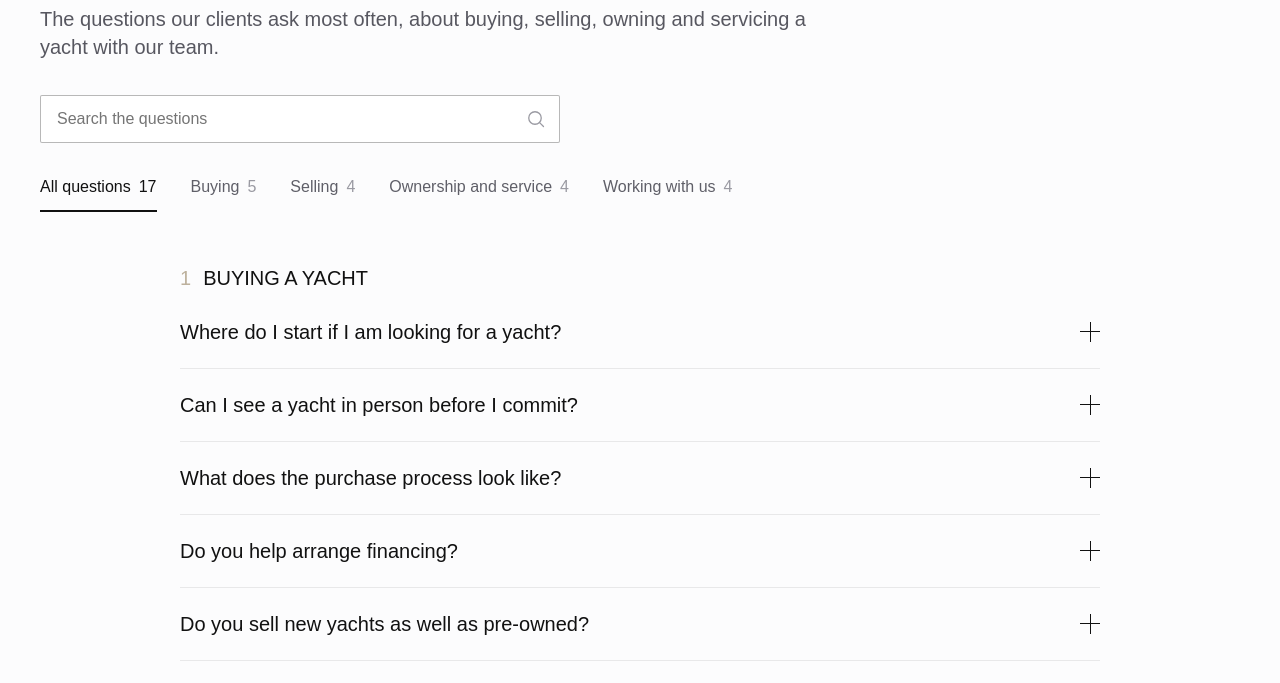
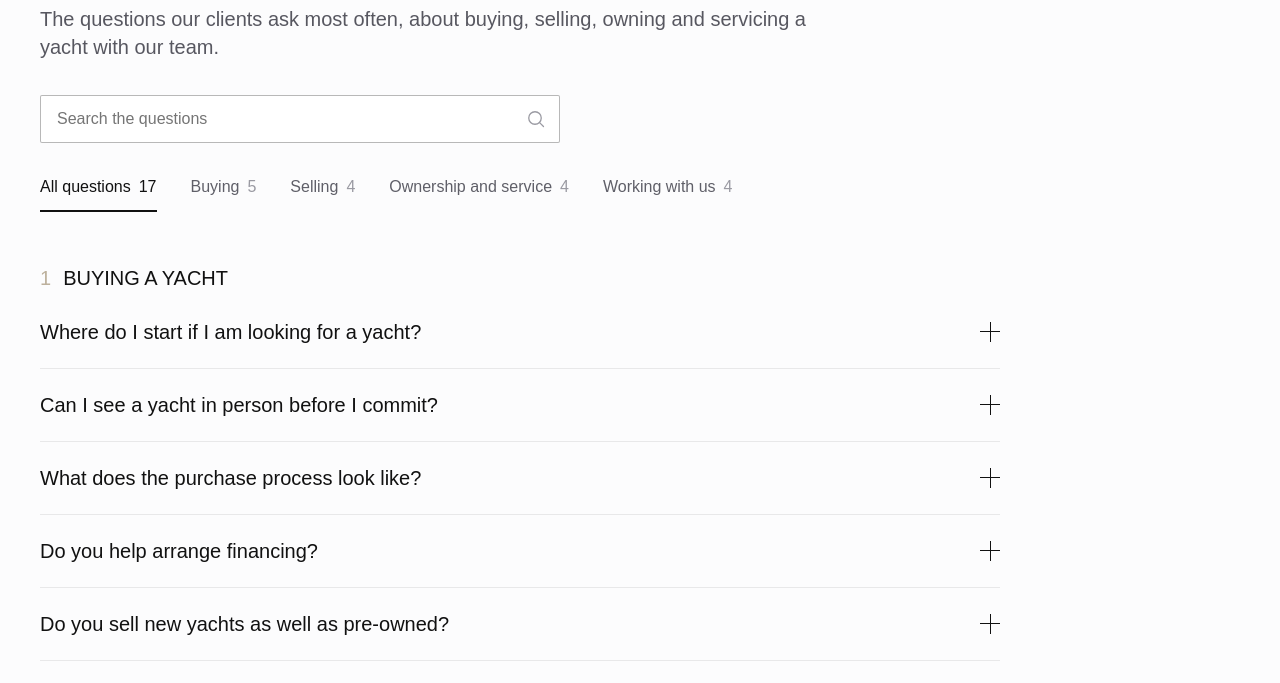
Before and after one commit to ywteamyw/jby-site, a plain HTML site: page faq/index.html in a window 1280 px wide. Shown: the part 227-910 px from the top of the page. Drawn offline with Linux system fonts and the light colour scheme; files that its build step writes are made by us from their sources; a web font is replaced by a local one.

Commit message:
Rebuild FAQ with the alignment fix

```diff
--- a/faq/index.html
+++ b/faq/index.html
@@ -78,7 +78,7 @@ main{padding-top:128px}
 .faq-filter button.on .n{color:#111}
 
 /* ACCORDION */
-.faq-body{padding-top:8px;padding-bottom:16px;max-width:1000px}
+.faq-body{padding-top:8px;padding-bottom:16px;max-width:1040px;margin-left:0;margin-right:auto}
 .faq-group{margin-top:44px}
 .faq-group h2{font-family:'Mesmerize',sans-serif;font-weight:300;font-size:20px;line-height:28px;letter-spacing:0;
   text-transform:uppercase;color:#111;margin:0 0 4px;display:flex;align-items:baseline;gap:12px}
```
